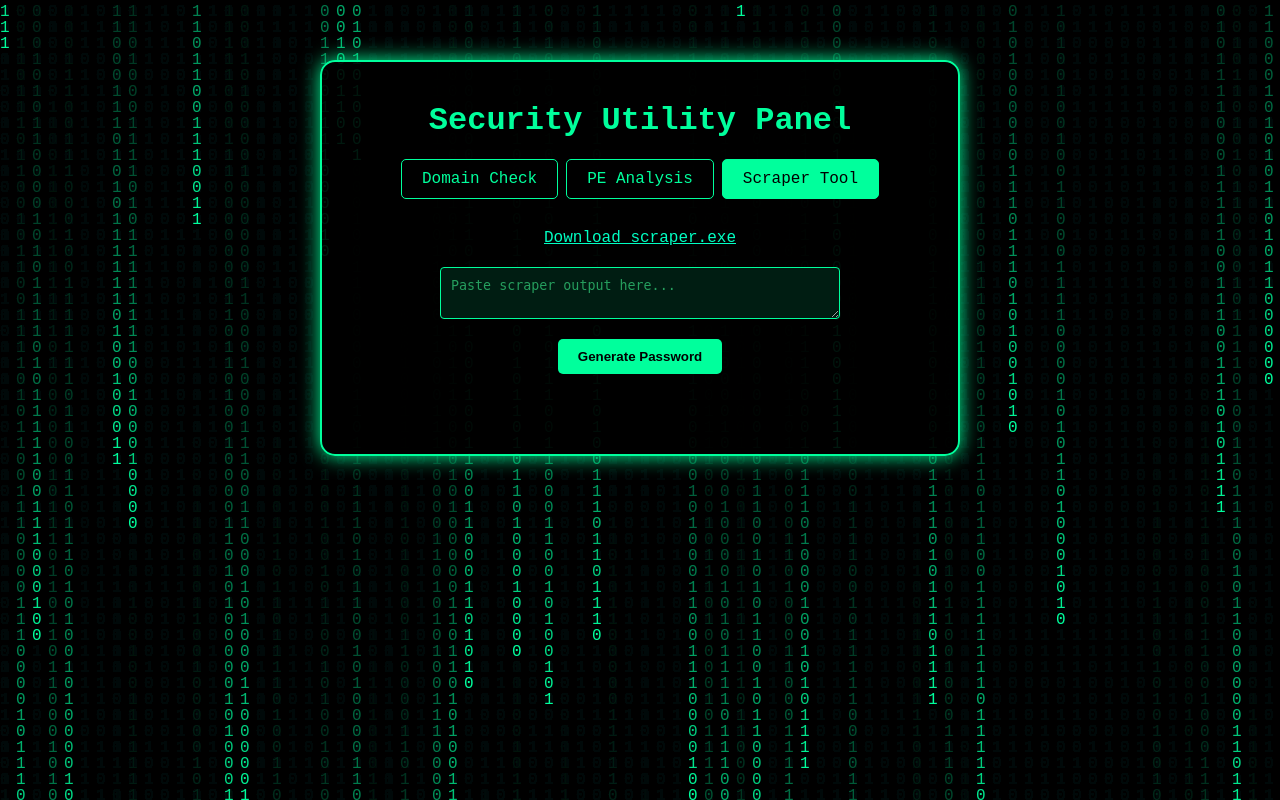
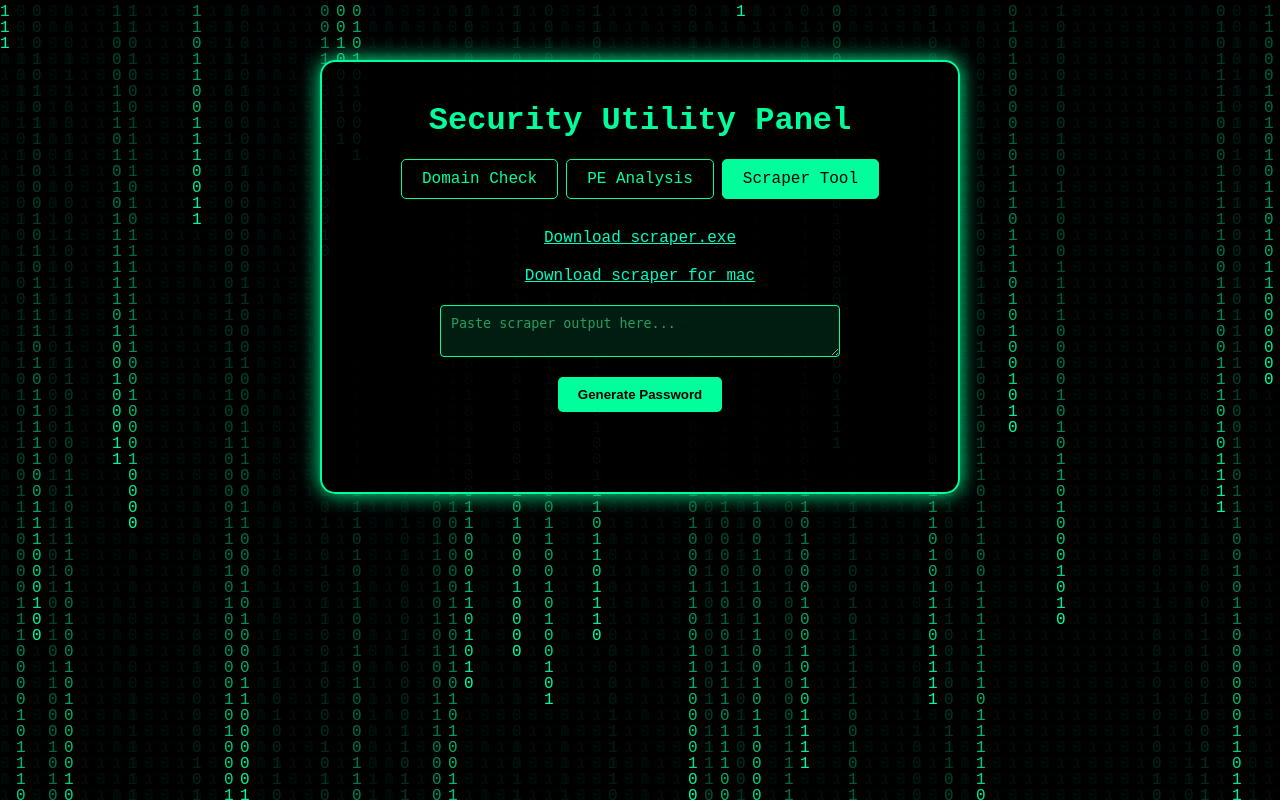
Before and after one commit to emreOytun/CyberWebX, a Flask app: page / in a window 1280 px wide, after a click on "Scraper Tool". Run offline with Flask 3, Linux system fonts and the light colour scheme; parts of the project's set-up code (start-up, migrations or seed data) failed here and were passed over.

Commit message:
finalized

```diff
--- a/app.py
+++ b/app.py
@@ -147,9 +147,22 @@ def generate_password():
     scraper_output = data['scraper_output']
 
     prompt = (
-        f"Using the following LinkedIn, Twitter, Instagram data, generate 500 strong, unique passwords, but add traditional user passwords like NAME123, most common password "
-        f"for the user. Only return the password list, one per line, no explanations or extra text.\n"
-        f"Input:\n{scraper_output}"
+     "You are a password generation expert. Based on the following scraped data from LinkedIn, Twitter, and Instagram, generate *500 unique and strong passwords* that are also memorable for the user.\n"
+
+     "- Include some traditional patterns.\n"
+
+     "- Incorporate personal but public details to make the passwords strong yet easy to remember.\n"
+
+     "- Avoid weak or common passwords unless they are personalized.\n"
+
+    "- Vary the format, use substitutions (like @ for a), camelCase, numbers, and symbols where suitable.\n"
+    "- Use at least one upper-lower case - numbers - special characters in %10.\n"
+    "- Also you can add some specific of user's name-surname personel information.\n"
+
+    "- Do *not* include any explanations, comments, or headers.\n"
+
+     "- Return only the passwords, one per line.\n\n"
+    f"Scraped Input:\n{scraper_output}"
     )
 
     try:
--- a/templates/index.html
+++ b/templates/index.html
@@ -200,6 +200,8 @@
 
       <div id="scraperTab" class="tab-content">
         <p><a href="/static/download-scraper.exe" download>Download scraper.exe</a></p>
+        <div style="height: 20px;"></div>
+        <p><a href="/static/mac_scraper" download>Download scraper for mac</a></p>
         <form id="scraperForm">
           <div class="form-group">
             <textarea
```
Also changed, not shown: 1 other file.
